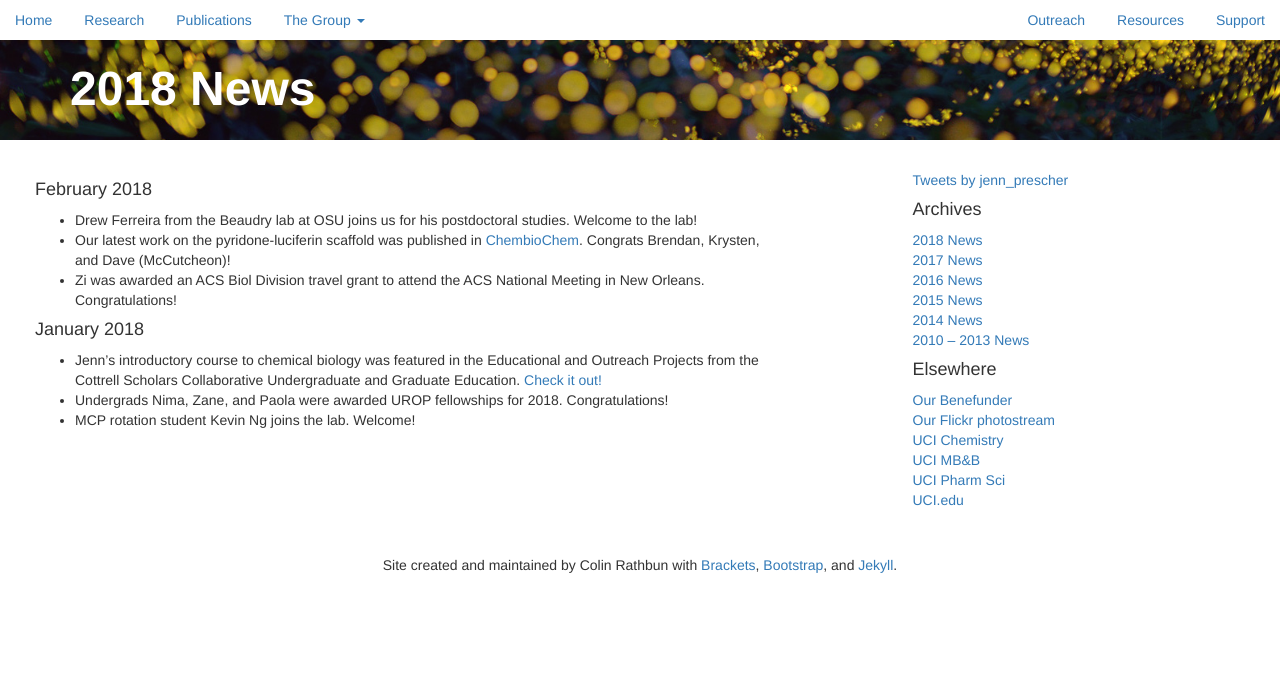
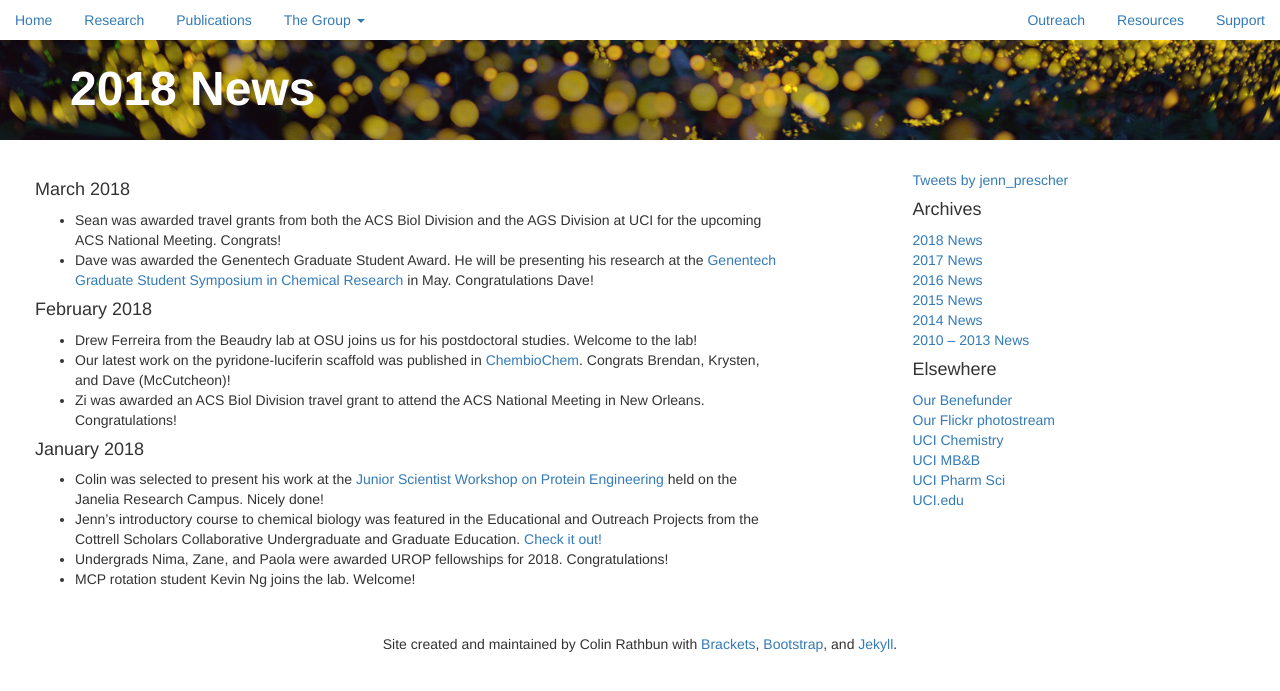
Before and after one commit to c-bun/Prescher-Lab-Site, a Jekyll site: the page built from _posts/2018-01-16-2018-News.markdown, in a window 1280 px wide. Shown: the top 691 px of the page. Built offline with Jekyll 4.4.1, drawn with Linux system fonts in a browser that asks for light colours; comment, search, counter and statistics services are not loaded.

Commit message:
PrescherLabSite_March2018_Update2

```diff
--- a/_data/group.csv
+++ b/_data/group.csv
@@ -2,8 +2,8 @@ first,last,position,hometown,education,hero,awards,current_position
 Colin,Rathbun,graduate,"Grand Rapids, MI","B.S., Chemistry, Hope College",Nicola Tesla,NSF Graduate Research Fellow (2012-2017) : Allergan Graduate Research Fellow (2017),
 Zach,Reinert,postdoc,"North East, MD","B.S., Biochemistry, University of Maryland, Baltimore County; Ph.D., Chemistry, University of Pittsburgh",Albert Einstein,George Hewitt Medical Research Postdoctoral Fellow (2017) : ACS Young Chemists Committee Travel Award (2017),
 Alexandra,Kent,former_graduate,"Kahului, HI","B.S., Chemistry, University of Utah",Rosalind Franklin,NSF Graduate Research Fellow (2015-2020),
-David,Row,graduate,"Berwick, PA","B.S., Biochemistry, Western Washington University",Ronald Breslow,"NSF Graduate Research Honorable Mention (2015) : Michael E. Gebel Award (UCI, 2015) : NSF Graduate Research Fellow (2016)",
-Sean,Nguyen,graduate,"Saugus, MA","B.S., Chemical Biology, UC Berkeley",Tu Youyou,NSF Graduate Research Honorable Mention (2016),
+David,Row,graduate,"Berwick, PA","B.S., Biochemistry, Western Washington University",Ronald Breslow,"NSF Graduate Research Honorable Mention (2015) : Michael E. Gebel Award (UCI, 2015) : NSF Graduate Research Fellow (2016) : Genentech Graduate Student Research Awardee (2018)",
+Sean,Nguyen,graduate,"Saugus, MA","B.S., Chemical Biology, UC Berkeley",Tu Youyou,NSF Graduate Research Honorable Mention (2016) : AGS Winter Travel Grant Awardee (2018) : ACS BIOL Travel Awardee (2018),
 Zi,Yao,graduate,"Hayward, CA","B.S., Chemistry, UC Davis",Arnold O. Beckman,NSF Graduate Research Honorable Mention (2016) : NSF IGERT Fellow (2016-2018) : NSF Graduate Research Fellow (2017) : ACS BIOL Travel Awardee (2018),
 Krysten,Jones,former_graduate,"Langhorne, PA","B.S., Biotechnology, Elizabethtown College; Ph.D. 2017",Ester Lederberg,NIH Training Grant Fellow (2014-2017) : Howard A. Schneiderman Award (2016),"Postdoc in Lewis Lab, University of Chicago"
 Joanna,Laird,former_graduate,"Los Gatos, CA","B.S., Chemistry, Santa Clara University; Ph.D. 2016",Rosalind Franklin,NSF IGERT Fellow (2013-2015),"Lecturer, Chapman University, Saddleback College and Orange Coast College"
--- a/_posts/2018-01-16-2018-News.markdown
+++ b/_posts/2018-01-16-2018-News.markdown
@@ -3,12 +3,17 @@ layout: post
 title:  "2018 News"
 categories: group_update
 ---
+#### March 2018
+- Sean was awarded travel grants from both the ACS Biol Division and the AGS Division at UCI for the upcoming ACS National Meeting. Congrats!
+- Dave was awarded the Genentech Graduate Student Award. He will be presenting his research at the [Genentech Graduate Student Symposium in Chemical Research](https://www.gene.com/careers/university-and-early-career/graduate-student-symposium) in May. Congratulations Dave!
+
 #### February 2018
 - Drew Ferreira from the Beaudry lab at OSU joins us for his postdoctoral studies. Welcome to the lab!
 - Our latest work on the pyridone-luciferin scaffold was published in [ChembioChem](http://onlinelibrary.wiley.com/doi/10.1002/cbic.201700542/full). Congrats Brendan, Krysten, and Dave (McCutcheon)!
 - Zi was awarded an ACS Biol Division travel grant to attend the ACS National Meeting in New Orleans. Congratulations!
 
 #### January 2018
+- Colin was selected to present his work at the [Junior Scientist Workshop on Protein Engineering](https://www.janelia.org/you-janelia/conferences/junior-scientist-workshop-protein-engineering-making-and-using-tools-0) held on the Janelia Research Campus. Nicely done!
 - Jenn's introductory course to chemical biology was featured in the Educational and Outreach Projects from the Cottrell Scholars Collaborative Undergraduate and Graduate Education. [Check it out!](http://pubs.acs.org/doi/abs/10.1021/bk-2017-1248.ch003)
 - Undergrads Nima, Zane, and Paola were awarded UROP fellowships for 2018. Congratulations!
 - MCP rotation student Kevin Ng joins the lab. Welcome!
```
